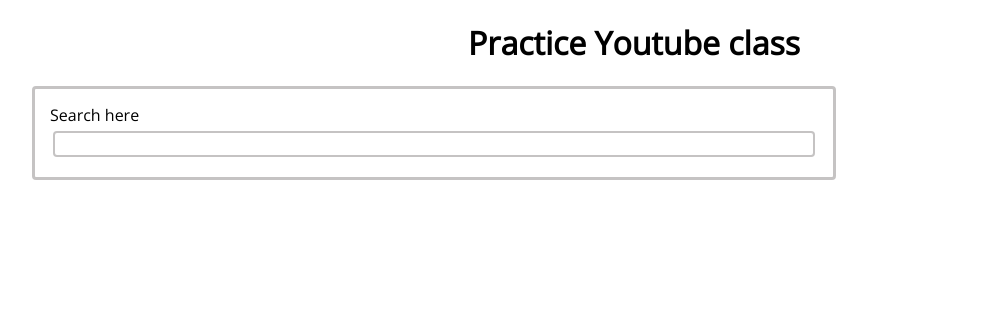
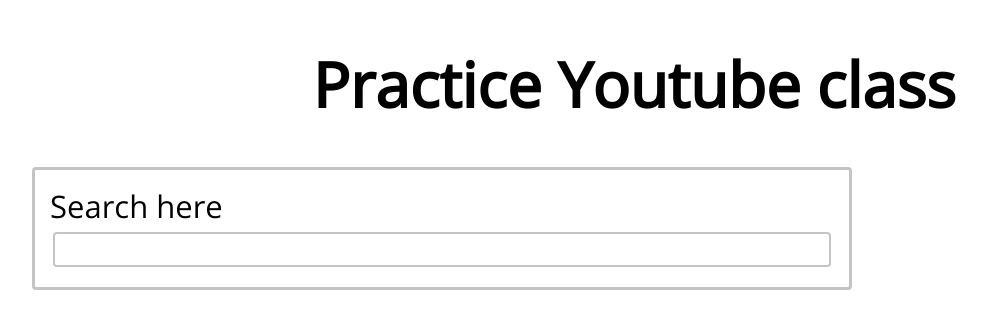
Before and after one commit to ismatfarjana/practice-react-class, a React (Create React App) app: page / in a window 1280 px wide. Shown: the top 328 px of the page, without its empty margins (6-993 px from the left). Built offline with nearby package versions, Linux system fonts and the light colour scheme.

Commit message:
can type in now

```diff
--- a/src/App.css
+++ b/src/App.css
@@ -3,6 +3,7 @@
 html {
   font-family: "Open Sans", sans-serif;
   text-align: center;
+  font-size: calc(15px + 2vmin);
 }
 h2 {
   color: rgb(131, 18, 103);
@@ -11,7 +12,8 @@
 form {
   display: flex;
   flex-flow: column;
-  max-width: 60vw;
+  max-width: calc(60vw + 2vmin);
+  height: auto;
   margin: auto;
   margin: 0 30px;
   text-align: left;
@@ -21,8 +23,9 @@
 }
 
 input {
-  height: 20px;
+  height: calc(15px + 2vmin);
   margin: 5px 3px;
+  padding: 0 10px;
   border: 2px solid rgba(141, 137, 137, 0.507);
   border-radius: 4px;
 }
--- a/src/components/SearchBar.js
+++ b/src/components/SearchBar.js
@@ -1,12 +1,24 @@
 import React from "react";
 
 class SearchBar extends React.Component {
+  state = { term: "" };
+
+  onInputChange = event => {
+    this.setState({ term: event.target.value });
+  };
+  //not assigning a event handler after giving  a value to input will not let user to type anything in the searchbar-> we need onChange(this needs to be this name, its special,its a event callback so its need tobe an arrow function -> oninputchange we update the value of input )
+
   render() {
     return (
       <div ClassName="searchbbar">
         <form>
           <label>Search here</label>
-          <input type="text" />
+          {/* //turn this to controlled input  */}
+          <input
+            type="text"
+            value={this.state.term}
+            onChange={this.onInputChange}
+          />
         </form>
       </div>
     );
```
